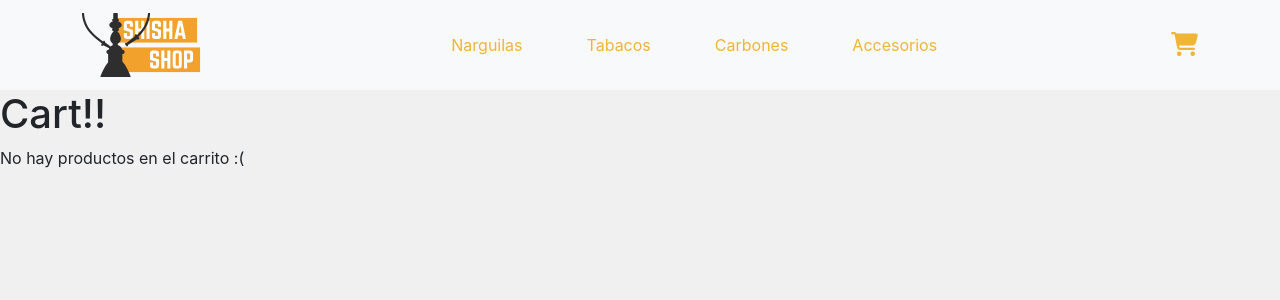
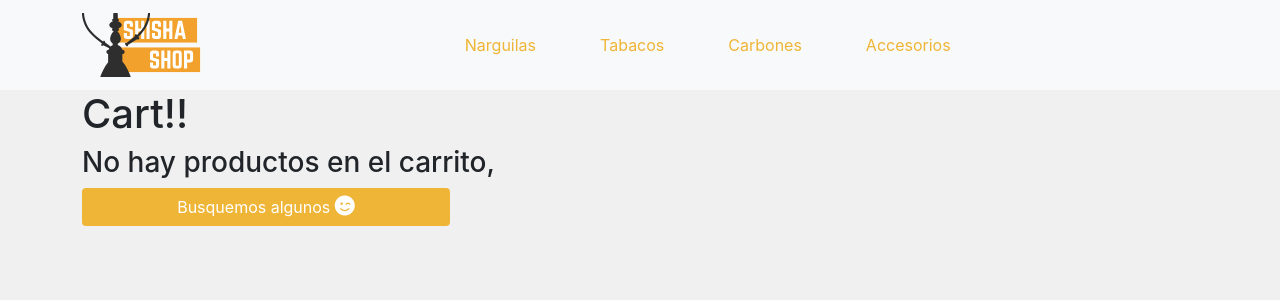
Before and after one commit to FedeAletti/react-coder, a React (Create React App) app: page /cart in a window 1280 px wide. Shown: the top 300 px of the page. Built offline with nearby package versions, Linux system fonts and the light colour scheme.

Commit message:
Relleno de Cart 1

```diff
--- a/src/App.css
+++ b/src/App.css
@@ -1,6 +1,10 @@
 /* ======== Utilidades ======== */
 .bg-principal{
   background-color: #efb537;
+  transition: all 0.2s ease-in-out;
+}
+.bg-principal:hover{
+  background-color: #e0a82d;
 }
 /* ============ Personalizados ============ */
 body{
--- a/src/components/cartwidget/CartWidget.jsx
+++ b/src/components/cartwidget/CartWidget.jsx
@@ -1,10 +1,41 @@
-import React from 'react'
+import { useState } from 'react'
+import {Link} from 'react-router-dom'
+import { useCartContext } from '../context/CartContext/CartContext'
 import './cartwidget.css'
 
+
 export const CartWidget = () => {
+
+    const [cartClick, setCartClick] = useState(false)
+
+    //console.log(cartClick);
+
     return (
-        <div className="cartWidget">
-            <i className="fas fa-shopping-cart cart-style"></i>
-        </div>
+        <>
+            <div className="cartWidget" onClick={(e)=>setCartClick(!cartClick)}>
+                <i className="fas fa-shopping-cart cart-style"></i>
+
+                {/*cartClick ?
+                    cart.length === 0 ?
+                        <div className="card card-click ">
+                            <p>No hay artículos en el carrito</p>
+                        </div>
+                        :
+                        <div className="card card-click">
+                            <Link to="/cart" className="btn bg-principal">Ver Carrito</Link>
+                        </div>
+                    :
+                    <></>
+
+                */}
+                    {cartClick ?
+                        <div className="card-click">
+                            <Link to="/cart" className="btn bg-principal text-white">Ver Carrito</Link>
+                        </div>
+                        :
+                        <></>
+                    }
+            </div>
+        </>
     )
 }
--- a/src/components/cartwidget/cartwidget.css
+++ b/src/components/cartwidget/cartwidget.css
@@ -2,3 +2,19 @@
     color: #efb537;
     font-size: 1.5rem;
 }
+
+.cartWidget{
+    position: relative;
+}
+.cartWidget:hover{
+    cursor:pointer;
+}
+
+.card-click{
+    position: absolute;
+    z-index: 9;
+    top: 58px;
+    right: 0;
+    width: 102px;
+
+}
--- a/src/components/context/CartContext/CartContext.jsx
+++ b/src/components/context/CartContext/CartContext.jsx
@@ -7,7 +7,7 @@ export const useCartContext =()=> useContext(CartContext);
 const CartContextProvider = ({children})=>{
 
     const [cart, setCart] = useState([])
-    //console.log(cart);
+    console.log(cart);
 
     const isInCart = id => cart.find(prod=> prod.id === id)
 
--- a/src/components/navbar/NavBar.jsx
+++ b/src/components/navbar/NavBar.jsx
@@ -1,10 +1,17 @@
 import {Link} from 'react-router-dom'
 import { CartWidget } from '../cartwidget/CartWidget'
+import { useCartContext } from '../context/CartContext/CartContext'
 import './navbar.css'
 import logo from './navlogo.svg'
 
 
 export const NavBar = () => {
+
+    const {cart} = useCartContext()
+    console.log(cart);
+
+    cart.map(item => console.log(item.quantity))
+
     return (
         <>
         <nav className="navbar navbar-expand-xl navbar-light bg-light">
@@ -13,7 +20,13 @@ export const NavBar = () => {
                 <button className="navbar-toggler" type="button" data-bs-toggle="collapse" data-bs-target="#navbarBasic" aria-controls="navbarBasic" aria-expanded="false" aria-label="Toggle navigation">
                 <span className="navbar-toggler-icon"></span>
                 </button>
-                <Link to="/cart" className="cartWidget"><CartWidget/></Link>
+
+                { cart.length === 0 ?
+                    <></>
+                    :
+                    // <Link to="/cart" className="cartWidget"><CartWidget/></Link>
+                    <CartWidget />
+                }
 
                 <div className="collapse navbar-collapse show m-auto flex-navbar" id="navbarBasic">
                     <div className="">
--- a/src/components/shop/Cart/Cart.jsx
+++ b/src/components/shop/Cart/Cart.jsx
@@ -1,26 +1,54 @@
 import CartItem from './CartItem/CartItem'
+import {Link} from 'react-router-dom'
 import { useCartContext } from "../../context/CartContext/CartContext"
+import { CartResume } from './CartResume/CartResume'
 
 export const Cart = () => {
 
     const {cart, deleteCart} = useCartContext()
-    // console.log(cart);
+
+    const total = cart.forEach(prod => (prod.price))
+
     return (
 
-        <>
+        <div className="container">
             <h1>Cart!!</h1>
             {/* {console.log(cart)} */}
 
+            <div className="row">
+                <div className="col-md-8">
                     {cart.length !== 0 &&(
                     <>
-                    <button onClick={deleteCart}>Limpiar Carrito</button>
                         {cart.map(product =>(
                             <CartItem key={product.id} product={product}/>
                         ))}
                     </>
                     )}
-            {cart.length === 0 && <p>No hay productos en el carrito :( </p>}
+                    {cart.length === 0 &&
+                    <>
+                        <h3>No hay productos en el carrito,</h3>
+                        <Link to='/' className="btn bg-principal text-white d-block w-50">Busquemos algunos <i className="fas fa-smile-wink fs-5"></i></Link>
+                    </>
+                    }
+                </div>
+                <div className="col-md-4">
+                        {cart.length !== 0 &&(
+                        <>
+                            <div className="card">
+                                <h2>Resumen Carrito</h2>
 
+                                {cart.map(prod => <CartResume key={prod.id} prod={prod}/>)}
+
+                                {/* <h3>`Total a pagar: ${total}`</h3> */}
+
+                                <button className="btn btn-danger" onClick={deleteCart}>Limpiar Carrito</button>
+                            </div>
                         </>
+                        )}
+                </div>
+            </div>
+
+
+        </div>
     )
 }
--- a/src/components/shop/Cart/CartItem/CartItem.jsx
+++ b/src/components/shop/Cart/CartItem/CartItem.jsx
@@ -1,18 +1,20 @@
 import React from 'react'
 import { useCartContext } from '../../../context/CartContext/CartContext';
+import './cartItem.css'
 
 export default function CartItem({product}) {
     const { deleteFromCart } = useCartContext();
     //console.log(product)
 
     return (
-      <div>
-
-
-                        <div className="row container">
-                            <div className="col-9 ">
+      <>
         <div className="card w-95 ">
           <div className="row">
+                <div className="col-md-3 image-cont">
+                  <div className="image">
+                    <img src={product.picUrl} className="w-35 img-fluid"  alt=""/>
+                  </div>
+                </div>
                 <div className="col-md-9">
                   <div className="mt-2 container">
                     <div className="mt-5 p-4">
@@ -25,21 +27,11 @@ export default function CartItem({product}) {
                     </div>
                   </div>
                 </div>
-                                      <div className="col-md-3">
-                                        <div className="image">
-                                          <img src={product.picUrl} className="w-35 img-fluid"  alt=""/>
+
           </div>
         </div>
-                                </div>
-                              </div>
-                            </div>
-                            <div className="col-3">
-                                  <div className="card w-100">
-                                    <h1>Acá detalle compra gral!</h1>
-                                </div>
-                            </div>
-                        </div>
+      </>
 
-      </div>
+
     );
 }
--- /dev/null
+++ b/src/components/shop/Cart/CartItem/cartItem.css
@@ -0,0 +1,10 @@
+@media (max-width: 666px){
+    .image{
+        width: 50%;
+    }
+}
+.image-cont{
+    display: flex;
+    justify-content: center;
+    align-items: center;
+}
--- /dev/null
+++ b/src/components/shop/Cart/CartResume/CartResume.jsx
@@ -0,0 +1,41 @@
+export const CartResume = ({prod}) => {
+
+    console.log(prod);
+    //const [total, setTotal] = useState()
+
+    // const changeTotal = ()=>{
+
+    // }
+
+
+
+    return (
+        <>
+        <div className="text-center">
+            <h4>$ {prod.price * prod.quantity}</h4>
+            <hr />
+        </div>
+
+        {/* <div className="card w-95 ">
+            <div className="row">
+                    <div className="col-md-3 image-cont">
+                    <div className="image">
+                        <img src={product.picUrl} className="w-35 img-fluid"  alt=""/>
+                    </div>
+                    </div>
+                    <div className="col-md-9">
+                    <div className="mt-2 container">
+                        <div className="mt-5 p-4">
+                            <h4 className="main-heading mt-0">{`${product.brand} | ${product.quantity} unidades`}</h4>
+                            <h1 className="text-uppercase mb-0">{product.title}</h1>
+                            <h4 className="text-uppercase">${product.price * product.quantity}</h4>
+                            <hr />
+                        </div>
+                    </div>
+                    </div>
+
+            </div>
+        </div>   */}
+        </>
+    )
+}
```
Lines whose indentation alone changed are shown as unchanged.
